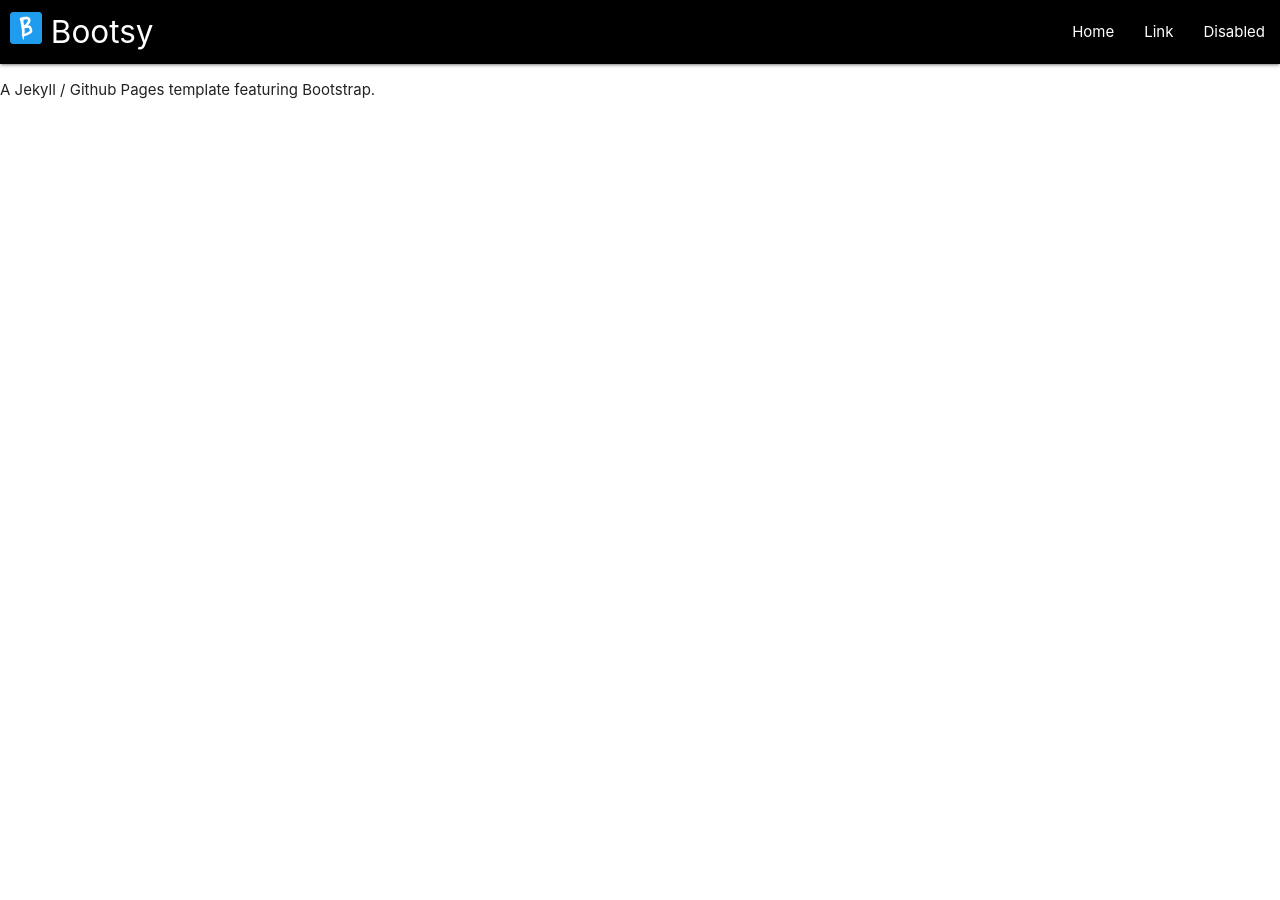
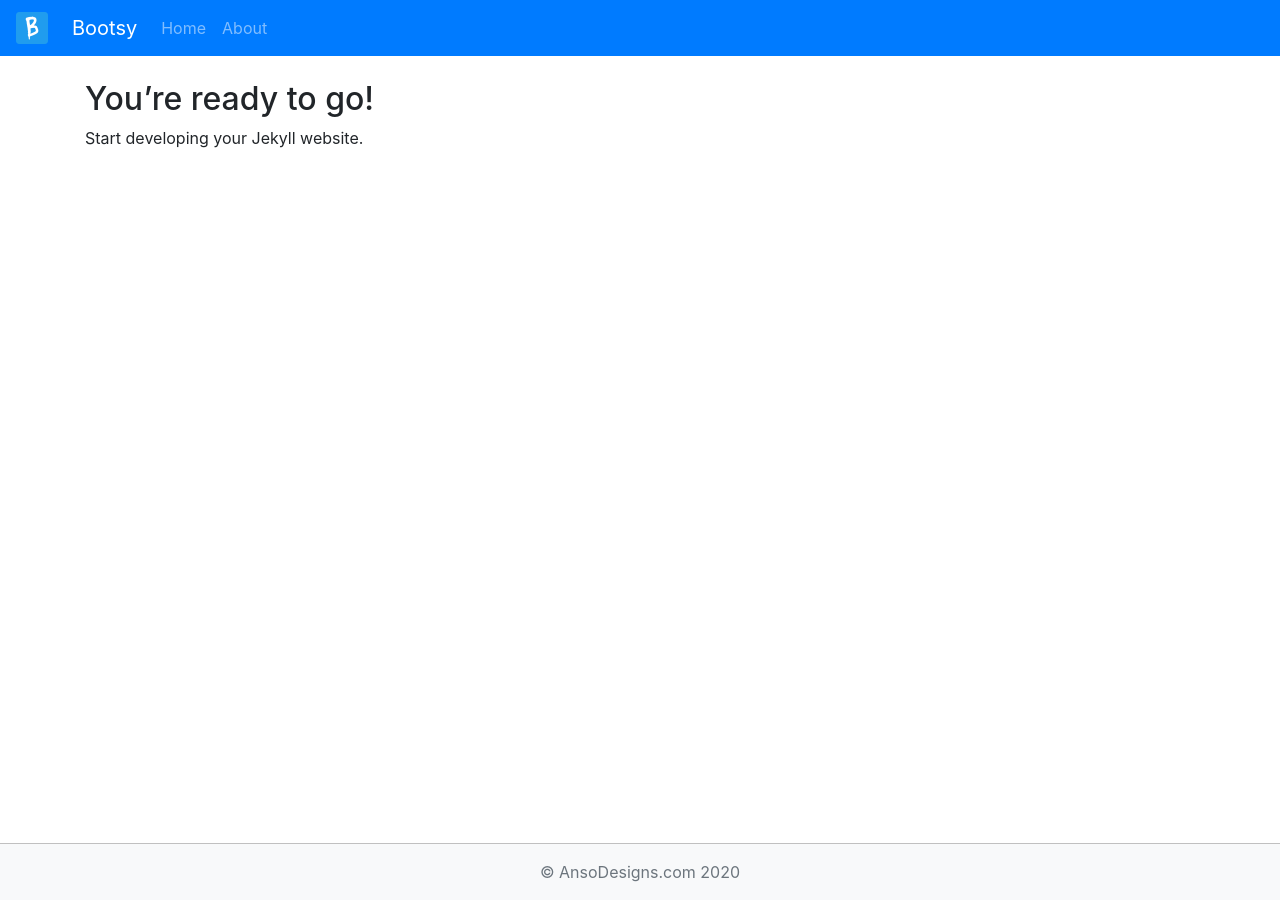
Before and after one commit to AnsoDesigns/Bootsy, a Jekyll site: the page built from index.md, in a window 1280 px wide. Built offline with Jekyll 4.4.1, drawn with Linux system fonts in a browser that asks for light colours.

Commit message:
Back to Bootstrap with help from medium.com.

```diff
--- a/_config.yml
+++ b/_config.yml
@@ -1,67 +1,14 @@
-# Welcome to Jekyll!
-#
-# This config file is meant for settings that affect your whole blog, values
-# which you are expected to set up once and rarely edit after that. If you find
-# yourself editing this file very often, consider using Jekyll's data files
-# feature for the data you need to update frequently.
-#
-# For technical reasons, this file is *NOT* reloaded automatically when you use
-# 'bundle exec jekyll serve'. If you change this file, please restart the server process.
-#
-# If you need help with YAML syntax, here are some quick references for you:
-# https://learn-the-web.algonquindesign.ca/topics/markdown-yaml-cheat-sheet/#yaml
-# https://learnxinyminutes.com/docs/yaml/
-#
-# Site settings
-# These are used to personalize your new site. If you look in the HTML files,
-# you will see them accessed via {{ site.title }}, {{ site.email }}, and so on.
-# You can create any custom variable you would like, and they will be accessible
-# in the templates via {{ site.myvariable }}.
+title: "Bootsy" # the name of your site, e.g. ACME Corp.
+description: "A Jekyll theme featuring Bootstrap."
+url: "" # the base hostname & protocol for your site, e.g. http://example.com
+baseurl: "" # the subpath of your site, e.g. /blog
+logo: "/assets/img/logo.png"
+favicon: "/assets/img/favicon.ico"
+copyright: "&copy; AnsoDesigns.com 2020"
 
-title: Bootsy
-email: bootsy@ansodesigns.com
-description: >- # this means to ignore newlines until "baseurl:"
- A Jekyll / Github Pages template featuring Bootstrap.
-baseurl: "" # the subpath of your site, e.g. /blog
-url: "" # the base hostname & protocol for your site, e.g. http://example.com
-logo: logo.png
-favicon: favicon.ico
+# google_analytics: UA-111111111-1
 
-# Social usernames
-twitter: ansofive
-github:  ansodesigns
-facebook: dennis.dunn.581
-# codepen:
-# tumblr:
-# linkedin:
-# medium:
-# slack:
-# stackoverflow:
-# soundcloud:
-# youtube:
-# instagram:
-
-# Build settings
 plugins:
-  - jekyll-feed
-  - jekyll-seo-tag
-
-# Exclude from processing.
-# The following items will not be processed, by default.
-# Any item listed under the `exclude:` key here will be automatically added to
-# the internal "default list".
-#
-# Excluded items can be processed by explicitly listing the directories or
-# their entries' file path in the `include:` list.
-#
-# exclude:
-#   - .sass-cache/
-#   - .jekyll-cache/
-#   - gemfiles/
-#   - Gemfile
-#   - Gemfile.lock
-#   - node_modules/
-#   - vendor/bundle/
-#   - vendor/cache/
-#   - vendor/gems/
-#   - vendor/ruby/
+    - jekyll-feed
+    - jekyll-seo-tag
+    - jekyll-sitemap
--- /dev/null
+++ b/_data/navbar.yml
@@ -0,0 +1,4 @@
+- name: Home
+  link: /
+- name: About
+  link: /about
--- /dev/null
+++ b/_includes/footer.html
@@ -0,0 +1,5 @@
+<footer class="footer mt-auto py-3 bg-light text-muted">
+    <div class="container">
+        <span>{{ site.copyright }}</span>
+    </div>
+</footer>
--- a/_includes/nav.html
+++ /dev/null
@@ -1,3 +0,0 @@
-<li><a class="nav-link" href="#">Home</a></li>
-<li><a class="nav-link" href="#">Link</a></li>
-<li><a class="nav-link disabled" href="#" tabindex="-1" aria-disabled="true">Disabled</a></li>
--- /dev/null
+++ b/_includes/navbar.html
@@ -0,0 +1,17 @@
+<header>
+  <nav class="navbar navbar-expand-lg navbar-dark bg-primary fixed-top">
+    <img src="{{ site.logo | relative_url }}">
+    <a class="navbar-brand" href="{{ "/" | relative_url }}">{{site.title}}</a>
+    <button class="navbar-toggler" type="button" data-toggle="collapse" data-target="#navbarNavAltMarkup"
+      aria-controls="navbarNavAltMarkup" aria-expanded="false" aria-label="Toggle navigation">
+      <span class="navbar-toggler-icon"></span>
+    </button>
+    <div class="collapse navbar-collapse" id="navbarNavAltMarkup">
+      <div class="navbar-nav">
+        {% for item in site.data.navbar %}
+        <a class="nav-item nav-link" href="{{item.link}}">{{ item.name }}</a>
+        {% endfor %}
+      </div>
+    </div>
+  </nav>
+</header>
--- a/_layouts/default.html
+++ b/_layouts/default.html
@@ -1,35 +1,43 @@
 <!DOCTYPE html>
-<html lang="en">
+<html lang="{{ site.lang | default: "en-US" }}">
 
 <head>
-	<title>{{ site.title }}</title>
-	<link rel="icon" href="/assets/img/{{site.favicon}}" type="image/x-icon">
-	<link rel="stylesheet" href="/assets/css/styles.css">
-
-	<!-- Required meta tags -->
-	<meta charset="utf-8">
-	<meta name="viewport" content="width=device-width, initial-scale=1, shrink-to-fit=no">
-
-	<!-- Compiled and minified CSS -->
-	<link rel="stylesheet" href="https://cdnjs.cloudflare.com/ajax/libs/materialize/1.0.0/css/materialize.min.css">
+  <meta name="viewport" content="width=device-width, initial-scale=1">
+  <meta charset="utf-8">
+  <title>{{ page.title }} - {{ site.title }}</title>
+  <link rel="icon" href="{{ site.favicon | relative_url }}">
+  <link rel="stylesheet" href="{{ "/assets/css/main.css" | relative_url }}">
+  <!-- CSS only -->
+  <link rel="stylesheet" href="https://stackpath.bootstrapcdn.com/bootstrap/4.5.2/css/bootstrap.min.css"
+    integrity="sha384-JcKb8q3iqJ61gNV9KGb8thSsNjpSL0n8PARn9HuZOnIxN0hoP+VmmDGMN5t9UJ0Z" crossorigin="anonymous">
+  {% if site.google_analytics %}
+  {% seo %}
+  {% endif %}
+  {% feed_meta %}
 </head>
 
-<body>
-	<div class="navbar-fixed ">
-		<nav>
-			<div class="nav-wrapper black">
-				<a href="#!" class="brand-logo"> <img class="nav-logo" src="/assets/img/{{ site.logo }}"> Bootsy</a>
-				<ul class="right hide-on-med-and-down">
-					{% include nav.html %}
-				</ul>
-			</div>
-		</nav>
-	</div>
+<body class="d-flex flex-column h-100">
 
-	{{ content }}
+  {% include navbar.html %}
 
-	<!-- Compiled and minified JavaScript -->
-	<script src="https://cdnjs.cloudflare.com/ajax/libs/materialize/1.0.0/js/materialize.min.js"></script>
+  <main role="main" class="flex-shrink-0">
+    <div class="container">
+      {{ content }}
+    </div>
+  </main>
+
+  {% include footer.html %}
+
+  <!-- JS, Popper.js, and jQuery -->
+  <script src="https://code.jquery.com/jquery-3.5.1.slim.min.js"
+    integrity="sha384-DfXdz2htPH0lsSSs5nCTpuj/zy4C+OGpamoFVy38MVBnE+IbbVYUew+OrCXaRkfj"
+    crossorigin="anonymous"></script>
+  <script src="https://cdn.jsdelivr.net/npm/popper.js@1.16.1/dist/umd/popper.min.js"
+    integrity="sha384-9/reFTGAW83EW2RDu2S0VKaIzap3H66lZH81PoYlFhbGU+6BZp6G7niu735Sk7lN"
+    crossorigin="anonymous"></script>
+  <script src="https://stackpath.bootstrapcdn.com/bootstrap/4.5.2/js/bootstrap.min.js"
+    integrity="sha384-B4gt1jrGC7Jh4AgTPSdUtOBvfO8shuf57BaghqFfPlYxofvL8/KUEfYiJOMMV+rV"
+    crossorigin="anonymous"></script>
 </body>
 
 </html>
--- a/_sass/main.scss
+++ b/_sass/main.scss
@@ -1,6 +1,28 @@
-img.nav-logo {
-    height: 32px;
-    width: 32px;
-    margin-left:10px;
-    vertical-align: text-top;
+$backgroundColor: #ffffff;
+$bodyColor: #000000;
+$bodyFont: -apple-system, BlinkMacSystemFont, "Segoe UI", Helvetica, Arial, sans-serif, "Apple Color Emoji",
+  "Segoe UI Emoji", "Segoe UI Symbol";
+
+body {
+  background: $backgroundColor;
+  color: $bodyColor;
+  font-family: $bodyFont;
 }
+
+main {
+  margin-top: 5rem;
+}
+
+.navbar > img {
+  height: 2rem;
+  width: 2rem;
+  margin-right: 1.5rem;
+}
+
+footer {
+  position: fixed;
+  bottom: 0px;
+  width: 100%;
+  text-align: center;
+  border-top: solid 1px silver;
+}
--- a/assets/css/styles.scss
+++ b/assets/css/main.scss
@@ -1,3 +1,4 @@
 ---
 ---
+
 @import "main";
--- a/index.md
+++ b/index.md
@@ -1,4 +1,8 @@
 ---
 layout: default
+title: "Happy Jekylling!"
 ---
-{{ site.description }}
+
+## You're ready to go!
+
+Start developing your Jekyll website.
```
Also changed, not shown: 404.html (deleted, +0 -25 lines), 404.md (added, +5 -0 lines), Gemfile (+12 -27 lines), _includes/social.html (deleted, +0 -125 lines), _posts/2020-10-11-welcome-to-jekyll.markdown (deleted, +0 -29 lines), Gemfile.lock.
